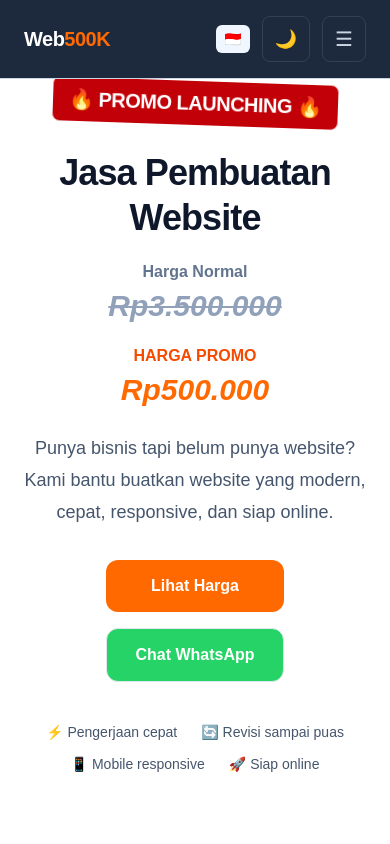
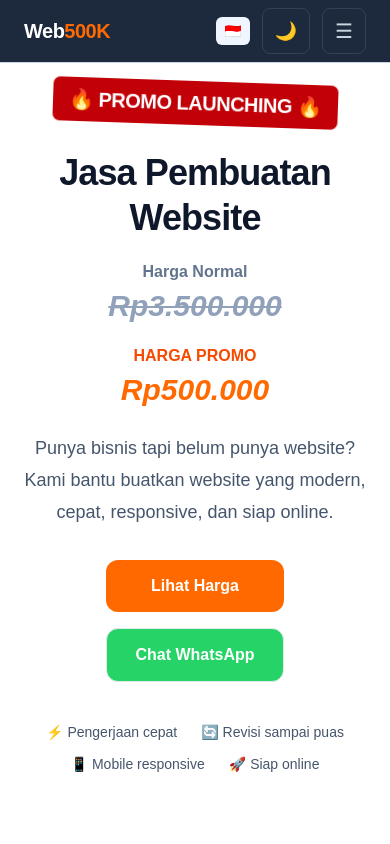
Before and after one commit to herfando/jasa-website-termurah-didunia, a Next.js app in the folder frontend/: page /id in a window 390 px wide. Shown: the top 844 px of the page. Built offline with nearby package versions, Linux system fonts and the light colour scheme.

Commit message:
edit navbar

```diff
--- a/frontend/components/id/Navbar.tsx
+++ b/frontend/components/id/Navbar.tsx
@@ -20,7 +20,7 @@
   return (
     <header className="fixed inset-x-0 top-0 z-50 border-b border-slate-300 bg-slate-800 dark:border-slate-800 dark:bg-slate-900">
       <nav className="mx-auto max-w-7xl px-6">
-        <div className="flex items-center justify-between py-4">
+        <div className="flex items-center justify-between py-2 md:py-4">
           {/* Logo */}
           <Link
             href="/id"
```
